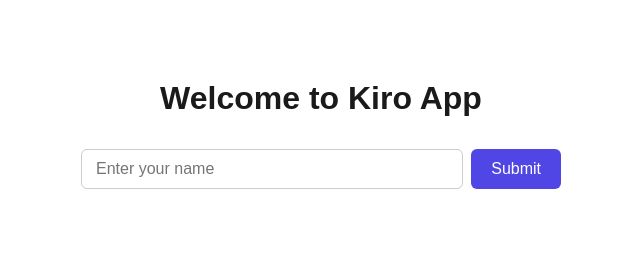
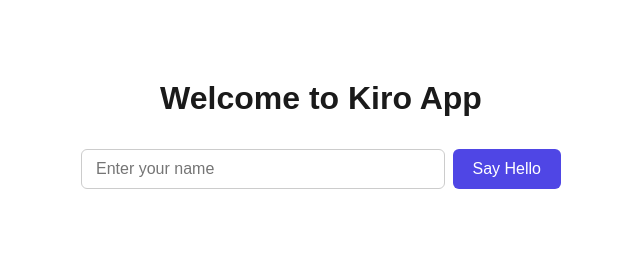
Before and after one commit to enageshwari/kiro-app, a website: page public/index.html in a window 1280 px wide. Shown: the whole page, without its empty margins (319-959 px from the left). Drawn offline with Linux system fonts and the light colour scheme.

Commit message:
chore: update button text to Say Hello

```diff
--- a/public/index.html
+++ b/public/index.html
@@ -43,7 +43,7 @@
       <label for="name-input" class="visually-hidden">Your name</label>
       <input type="text" id="name-input" data-testid="name-input"
              placeholder="Enter your name" aria-label="Your name" />
-      <button id="submit-btn" data-testid="submit-btn">Submit</button>
+      <button id="submit-btn" data-testid="submit-btn">Say Hello</button>
     </div>
     <p id="greeting-output" data-testid="greeting-output" aria-live="polite"></p>
   </main>
```
